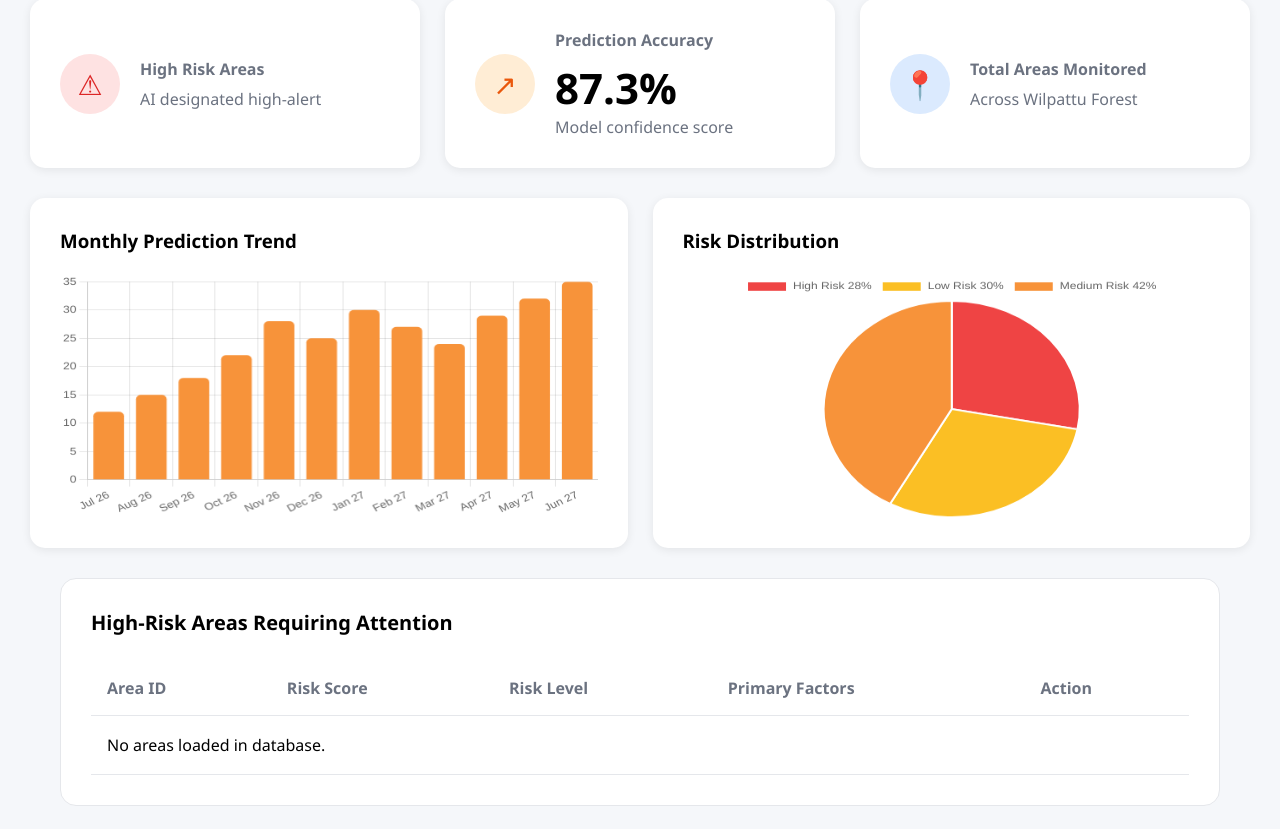
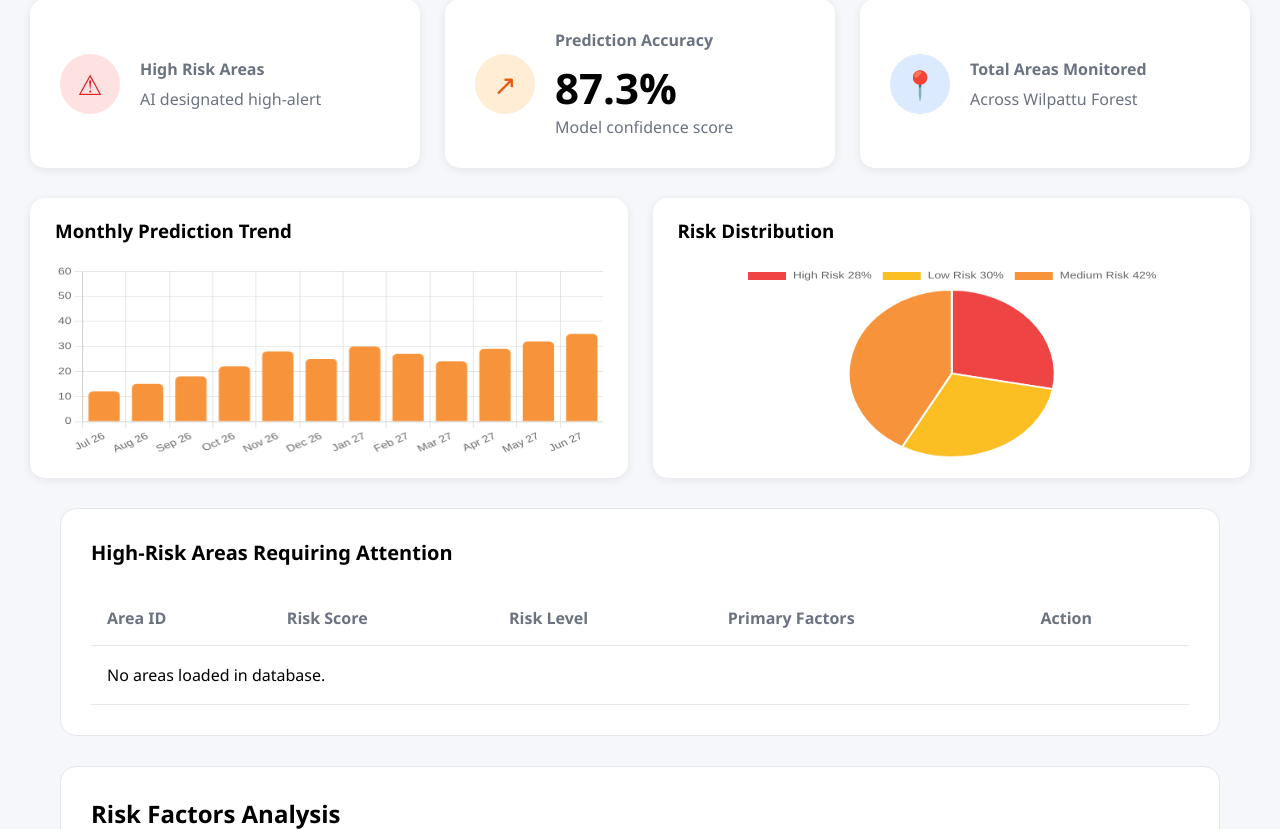
Before and after one commit to Sunimal18/Deforestation, a Django app: template templates/risk_prediction/risk_prediction.html in a window 1280 px wide. Shown: the part 228-1057 px from the top of the page. Run offline with Django 5.2, Linux system fonts and the light colour scheme; the template is opened without the code that fills it, so the values that code supplies are empty.

Commit message:
Reduce chart container height and set y-axis max scale to shorten columns

```diff
--- a/static/css/risk_prediction.css
+++ b/static/css/risk_prediction.css
@@ -99,10 +99,10 @@ body{
 
 .chart-card{
     background:white;
-    padding:30px;
+    padding:20px 25px;
     border-radius:15px;
     box-shadow:0 2px 10px rgba(0,0,0,.08);
-    height:350px;
+    height:280px;
     display:flex;
     flex-direction:column;
 }
--- a/static/js/risk_prediction.js
+++ b/static/js/risk_prediction.js
@@ -28,6 +28,15 @@ document.addEventListener("DOMContentLoaded", function () {
                 maintainAspectRatio: false,
                 plugins: {
                     legend: { display: false }
+                },
+                scales: {
+                    y: {
+                        beginAtZero: true,
+                        max: 60,
+                        ticks: {
+                            stepSize: 10
+                        }
+                    }
                 }
             }
         });
```
